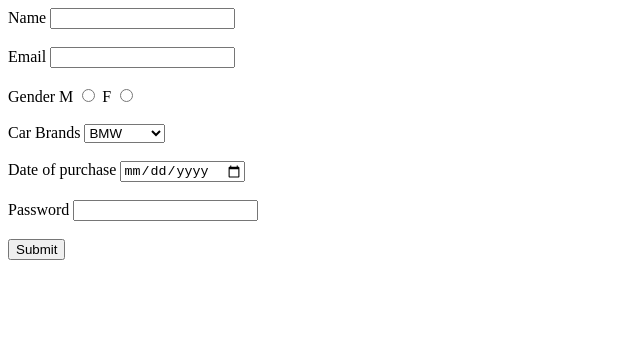
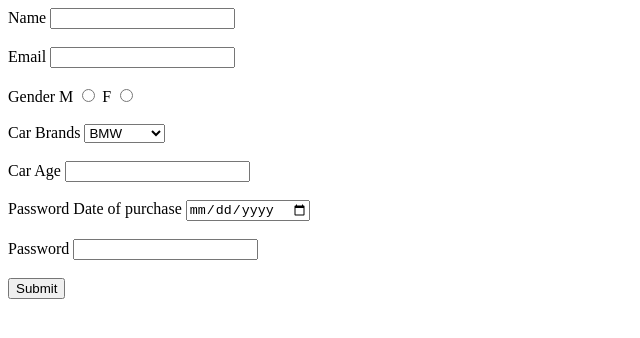
Before and after one commit to acciojob/car-insurance-form-sirisha468, a website: page main.html in a window 1280 px wide. Shown: the whole page, without its empty margins (0-640 px from the left). Drawn offline with Linux system fonts and the light colour scheme.

Commit message:
created a submission

```diff
--- a/main.html
+++ b/main.html
@@ -26,6 +26,9 @@
 		<option>Audi</option>
 		<option>Mercedez</option>
 	</select><br><br>
+<label for="car age">Car Age</label>
+<input type="number" id="carage"name="carage" required><br><br>
+<label for="password">Password</label>
 <label for="dop">Date of purchase</label>
 <input type="date" id="dop"name="dop" required><br><br>
 <label for="password">Password</label>
```
